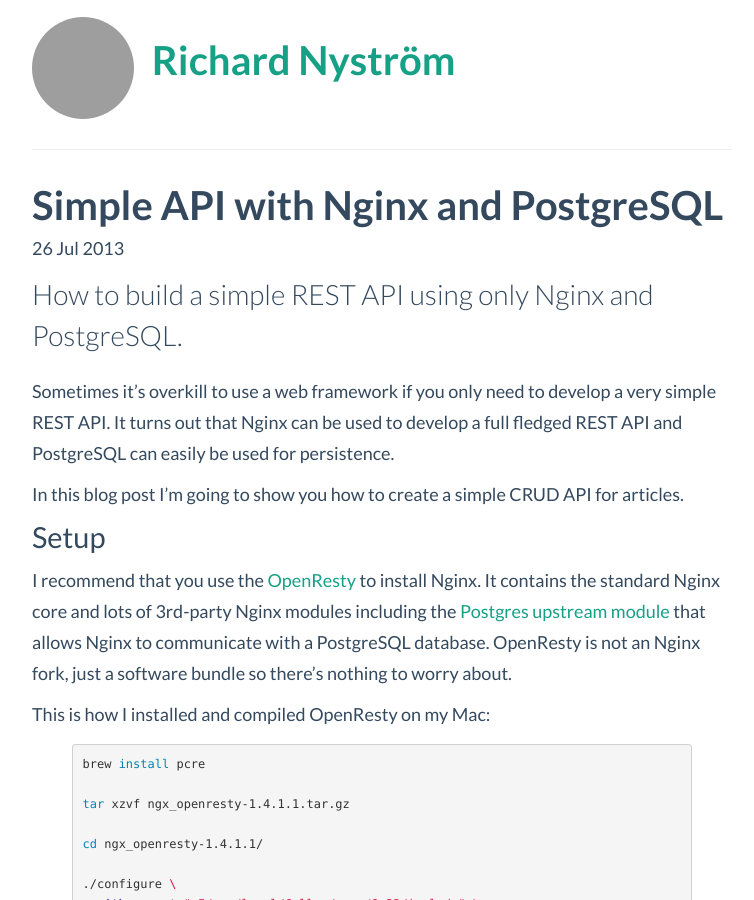
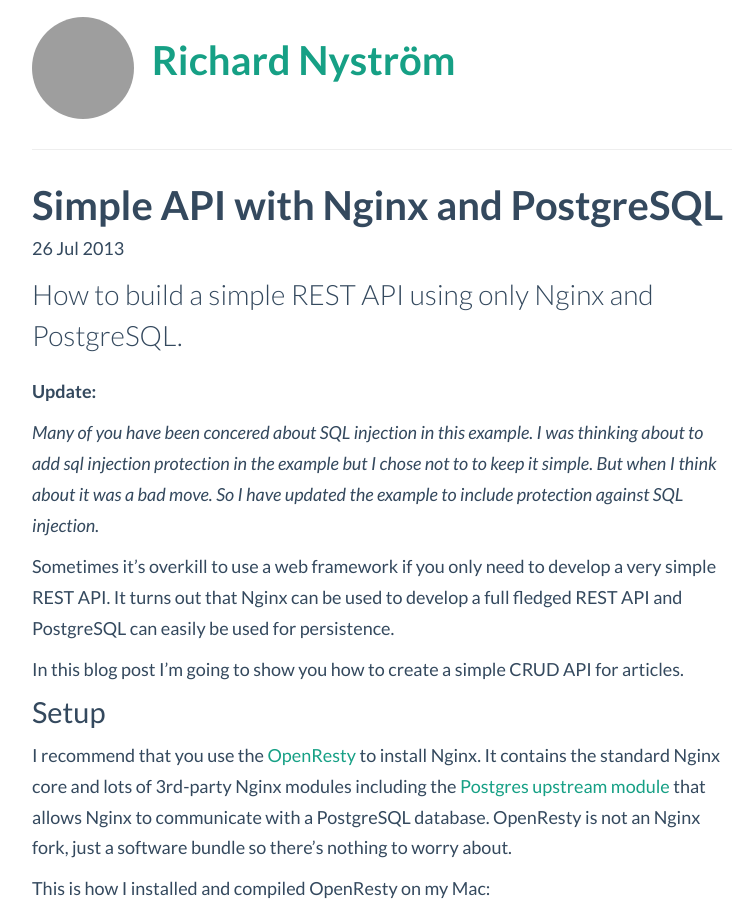
Before and after one commit to ricn/ricn.github.io, a Jekyll site: the page built from _posts/2013-07-26-simple-api-with-nginx-and-postgresql.markdown, in a window 1280 px wide and 900 px high, cut to the strip 0-900 px from the top of the window. Shown: the whole strip, without its empty margins (258-1012 px from the left). Built offline with Jekyll 4.4.1, drawn with Linux system fonts in a browser that asks for light colours; some of the changed text lies outside the part shown; grey boxes are pictures that could not be loaded.

Commit message:
SQL injection comment

```diff
--- a/_posts/2013-07-26-simple-api-with-nginx-and-postgresql.markdown
+++ b/_posts/2013-07-26-simple-api-with-nginx-and-postgresql.markdown
@@ -7,6 +7,10 @@
 <p class="lead">
 	How to build a simple REST API using only Nginx and PostgreSQL.
 </p>
+
+**Update:**
+
+_Many of you have been concered about SQL injection in this example. I was thinking about to add sql injection protection in the example but I chose not to to keep it simple. But when I think about it was a bad move. So I have updated the example to include protection against SQL injection._
 
 Sometimes it's overkill to use a web framework if you only need to develop a very simple REST API. It turns out that Nginx can be used to develop a full fledged REST API and PostgreSQL can easily be used for persistence.
 
```
Also changed, not shown: other parts of _posts/2013-07-26-simple-api-with-nginx-and-postgresql.markdown (+9 -9 lines).
